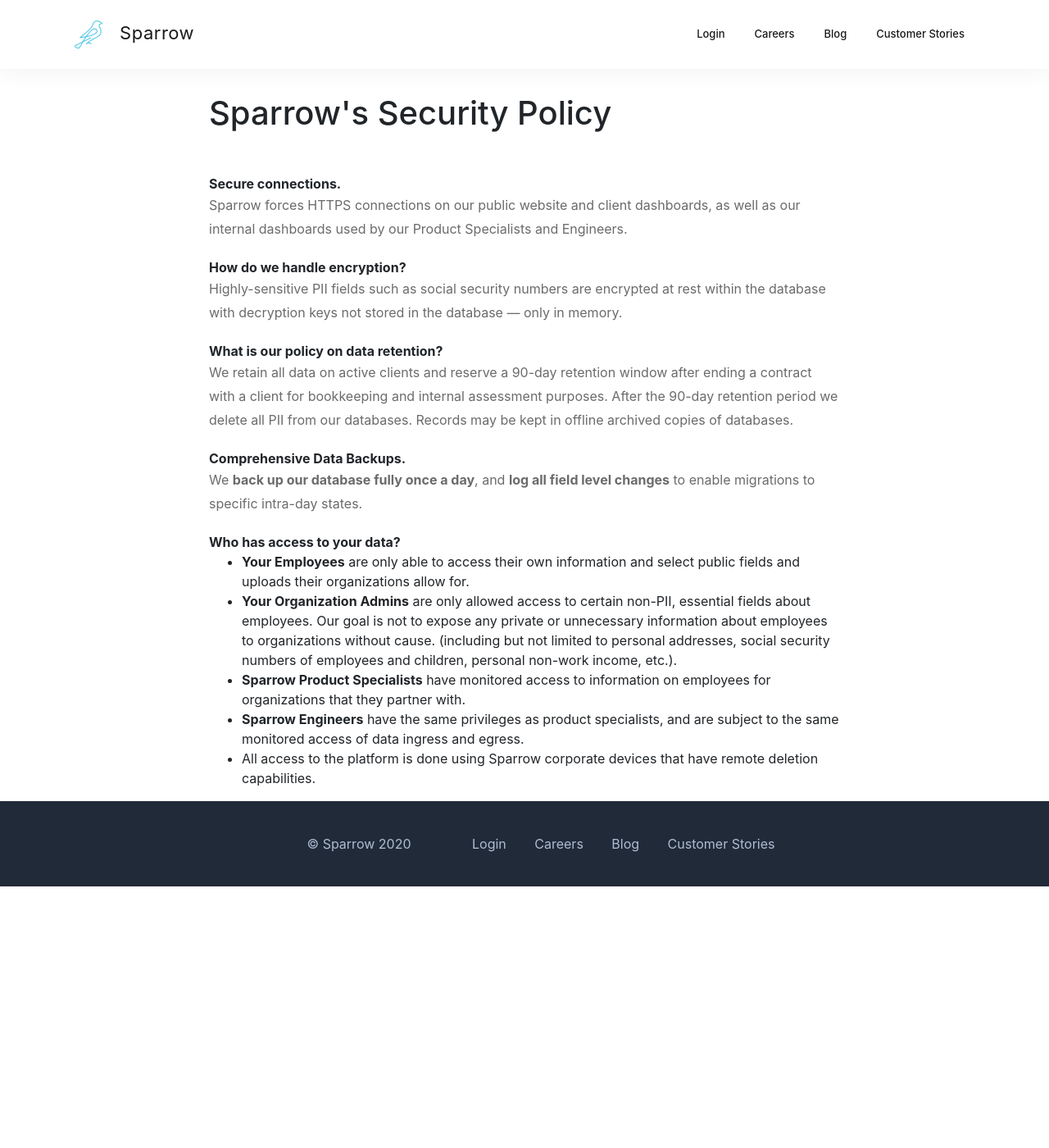
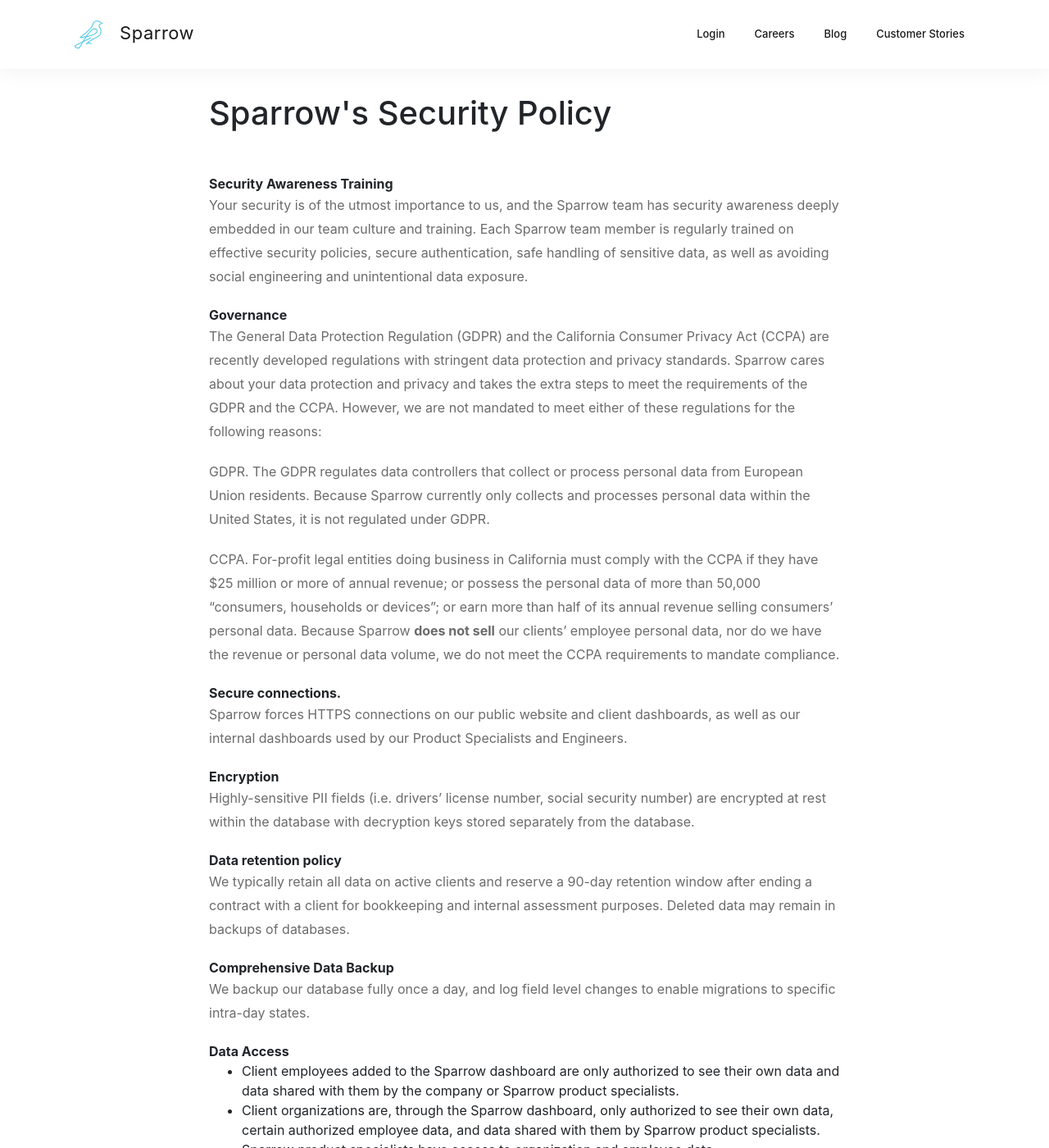
Before and after one commit to trysparrow/sparrow-landing, a Jekyll site: the page built from _securitypolicy/v1.html, in a window 1280 px wide and 1400 px high. Shown: the whole window at 82% size. Built offline with Jekyll 4.4.1, drawn with Linux system fonts in a browser that asks for light colours; nearby versions of some CDN libraries; some of the changed text lies outside the part shown.

Commit message:
Update security policy

```diff
--- a/_securitypolicy/v1.html
+++ b/_securitypolicy/v1.html
@@ -6,23 +6,33 @@
 opaque_navbar: true
 ---
 
+<b>Security Awareness Training</b>
+<p>Your security is of the utmost importance to us, and the Sparrow team has security awareness deeply embedded in our team culture and training. Each Sparrow team member is regularly trained on effective security policies, secure authentication, safe handling of sensitive data, as well as  avoiding social engineering and unintentional data exposure.</p>
+
+<b>Governance</b>
+<p>The General Data Protection Regulation (GDPR) and the California Consumer Privacy Act (CCPA) are recently developed regulations with stringent data protection and privacy standards. Sparrow cares about your data protection and privacy and takes the extra steps to meet the requirements of the GDPR and the CCPA. However, we are not mandated to meet either of these regulations for the following reasons:</p>
+<p>GDPR. The GDPR regulates data controllers that collect or process personal data from European Union residents. Because Sparrow currently only collects and processes personal data within the United States, it is not regulated under GDPR.</p>
+<p>CCPA. For-profit legal entities doing business in California must comply with the CCPA if they have $25 million or more of annual revenue; or possess the personal data of more than 50,000 “consumers, households or devices”; or earn more than half of its annual revenue selling consumers’ personal data. Because Sparrow <b>does not sell</b> our clients’ employee personal data, nor do we have the revenue or personal data volume, we do not meet the CCPA requirements to mandate compliance.</p>
+
 <b>Secure connections.</b>
 <p>Sparrow forces HTTPS connections on our public website and client dashboards, as well as our internal dashboards used by our Product Specialists and Engineers.</p>
 
-<b>How do we handle encryption?</b>
-<p>Highly-sensitive PII fields such as social security numbers are encrypted at rest within the database with decryption keys not stored in the database — only in memory.</p>
+<b>Encryption</b>
+<p>Highly-sensitive PII fields (i.e. drivers’ license number, social security number) are encrypted at rest within the database with decryption keys stored separately from the database.</p>
 
-<b>What is our policy on data retention?</b>
-<p>We retain all data on active clients and reserve a 90-day retention window after ending a contract with a client for bookkeeping and internal assessment purposes. After the 90-day retention period we delete all PII from our databases. Records may be kept in offline archived copies of databases.</p>
+<b>Data retention policy</b>
+<p>We typically retain all data on active clients and reserve a 90-day retention window after ending a contract with a client for bookkeeping and internal assessment purposes. Deleted data may remain in backups of databases.</p>
 
-<b>Comprehensive Data Backups.</b>
-<p>We <b>back up our database fully once a day</b>, and <b>log all field level changes</b> to enable migrations to specific intra-day states.</p>
+<b>Comprehensive Data Backup</b>
+<p>We backup our database fully once a day, and log field level changes to enable migrations to specific intra-day states.</p>
 
-<b>Who has access to your data?</b>
+<b>Data Access</b>
 <ul>
-  <li><b>Your Employees</b> are only able to access their own information and select public fields and uploads their organizations allow for.</li>
-  <li><b>Your Organization Admins</b> are only allowed access to certain non-PII, essential fields about employees. Our goal is not to expose any private or unnecessary information about employees to organizations without cause. (including but not limited to personal addresses, social security numbers of employees and children, personal non-work income, etc.).</li>
-  <li><b>Sparrow Product Specialists</b> have monitored access to information on employees for organizations that they partner with.</li>
-  <li><b>Sparrow Engineers</b> have the same privileges as product specialists, and are subject to the same monitored access of data ingress and egress.</li>
-  <li>All access to the platform is done using Sparrow corporate devices that have remote deletion capabilities.</li>
+  <li>Client employees added to the Sparrow dashboard are only authorized to see their own data and data shared with them by the company or Sparrow product specialists.</li>
+  <li>Client organizations are, through the Sparrow dashboard, only  authorized to see their own data, certain authorized employee data, and data shared with them by Sparrow product specialists.</li>
+  <li>Sparrow product specialists have access to organization and employee data.</li>
+  <li>Only lead Sparrow software engineers have access to all data on the dashboard, such being necessary for them to perform maintenance and administration.</li>
+  <li>Sparrow employees access the platform using Sparrow corporate devices that are encrypted and have remote deletion capabilities among other security controls.</li>
 </ul>
+
+<p>The details of our security implementation may evolve to address current threats, changes in standards, and our business environment, so if you have any questions about our most recent implementation of these policies, please direct your inquiry to security@trysparrow.com.</p>
```
